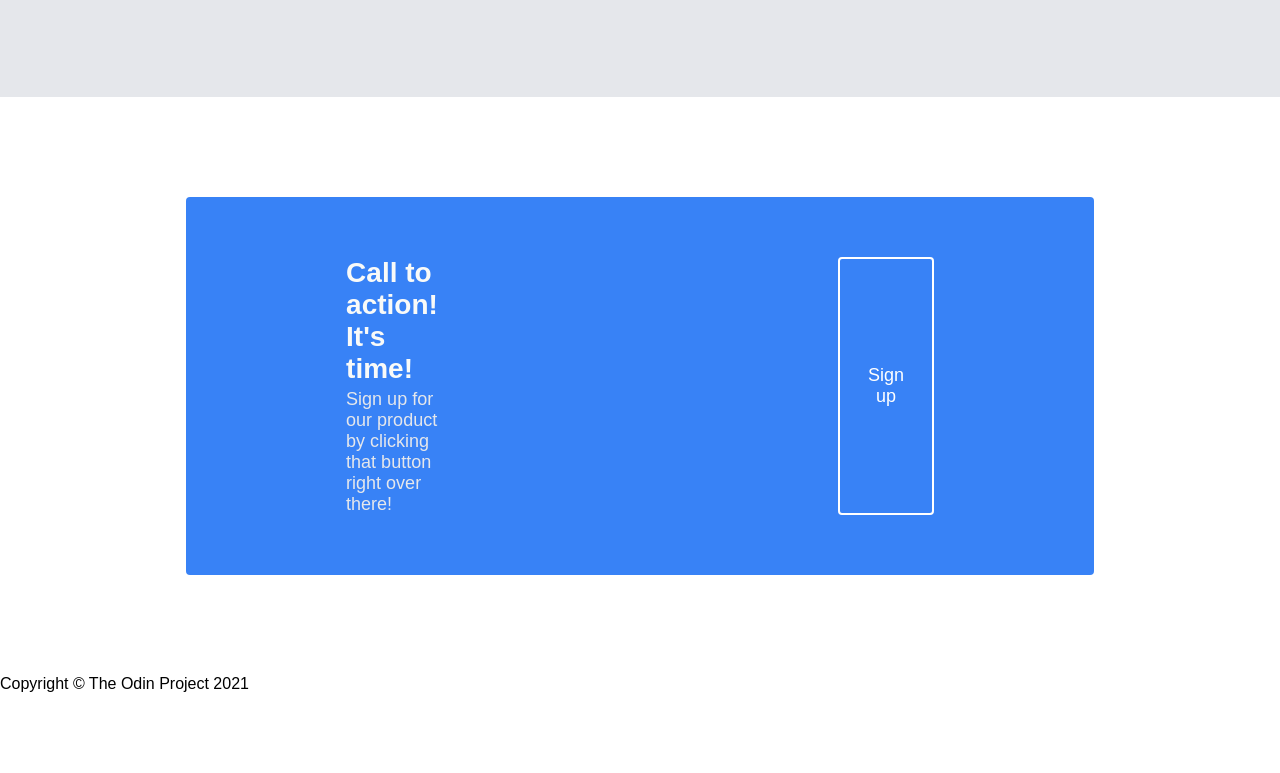
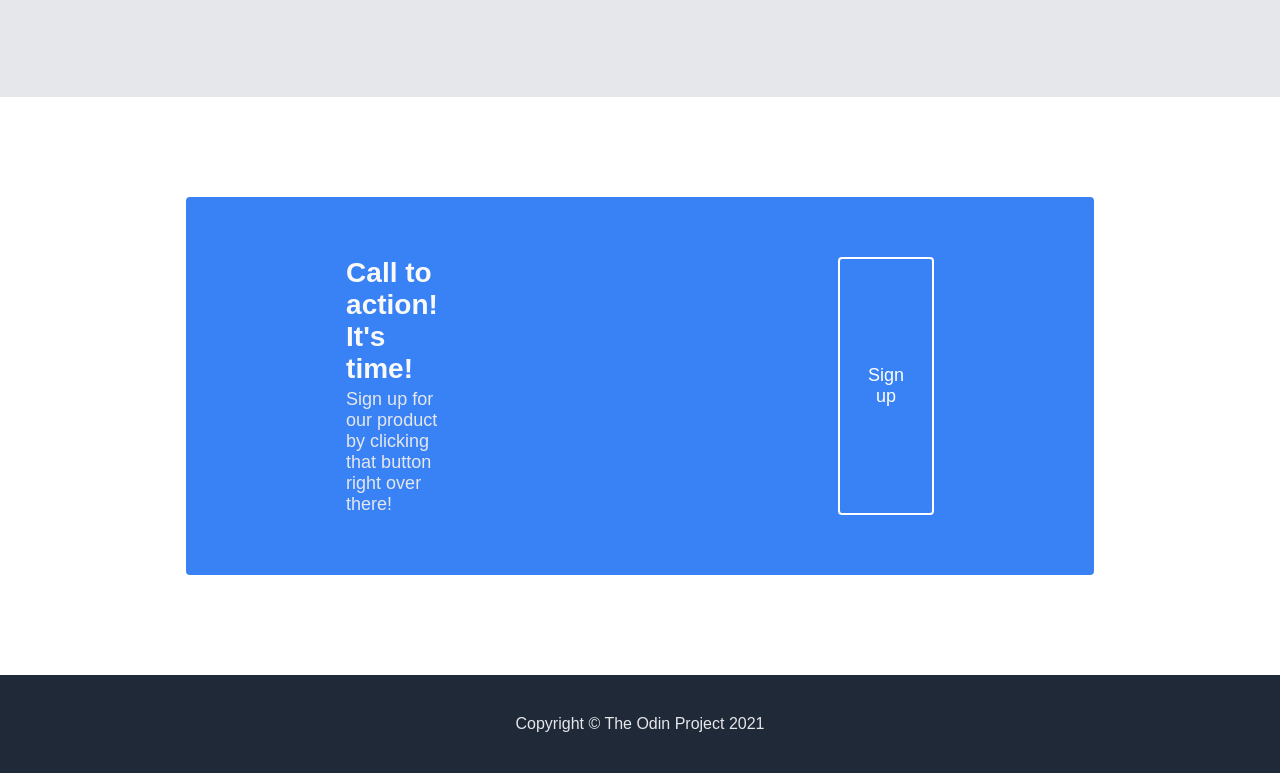
Before and after one commit to philtodisco/HTML-CSS-Landing-Page, a plain HTML site: page index.html in a window 1280 px wide. Shown: the part 1276-2049 px from the top of the page. Before the commit the page ends 1969 px from the top, so only its background shows below. Drawn offline with Linux system fonts and the light colour scheme.

```diff
--- a/index.html
+++ b/index.html
@@ -85,9 +85,7 @@
         </div>
     </div>
     <div class="footer">
-        <div class="footercontent">
-            Copyright © The Odin Project 2021
-        </div>
+        Copyright © The Odin Project 2021
     </div>
 
 
--- a/styles.css
+++ b/styles.css
@@ -181,5 +181,15 @@
 
 .signup2:hover {
     background-color: #225fc0;
+}
 
+.footer {
+    background-color: #1f2937;
+    color: #e5e7eb;
+    font-family: sans-serif;
+    font-size: 16px;
+    display: flex;
+    justify-content: center;
+    align-content: center;
+    padding: 40px 0px 40px 0px;
 }
```
